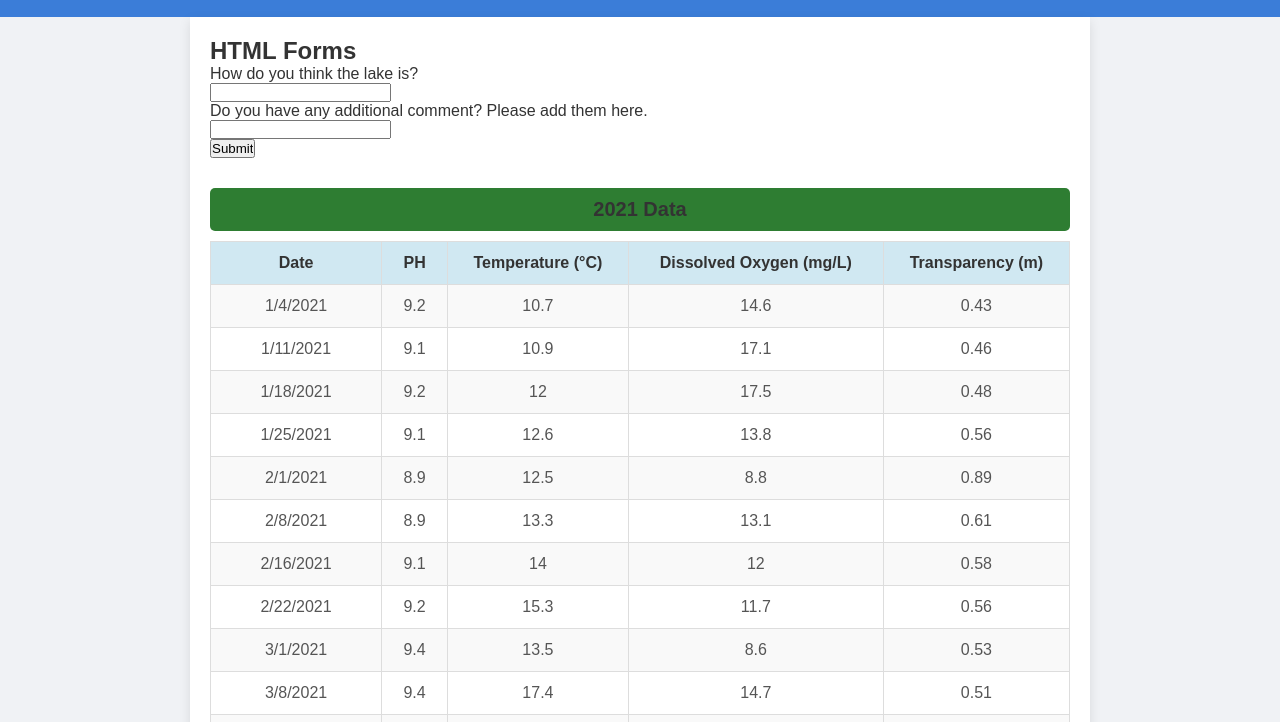
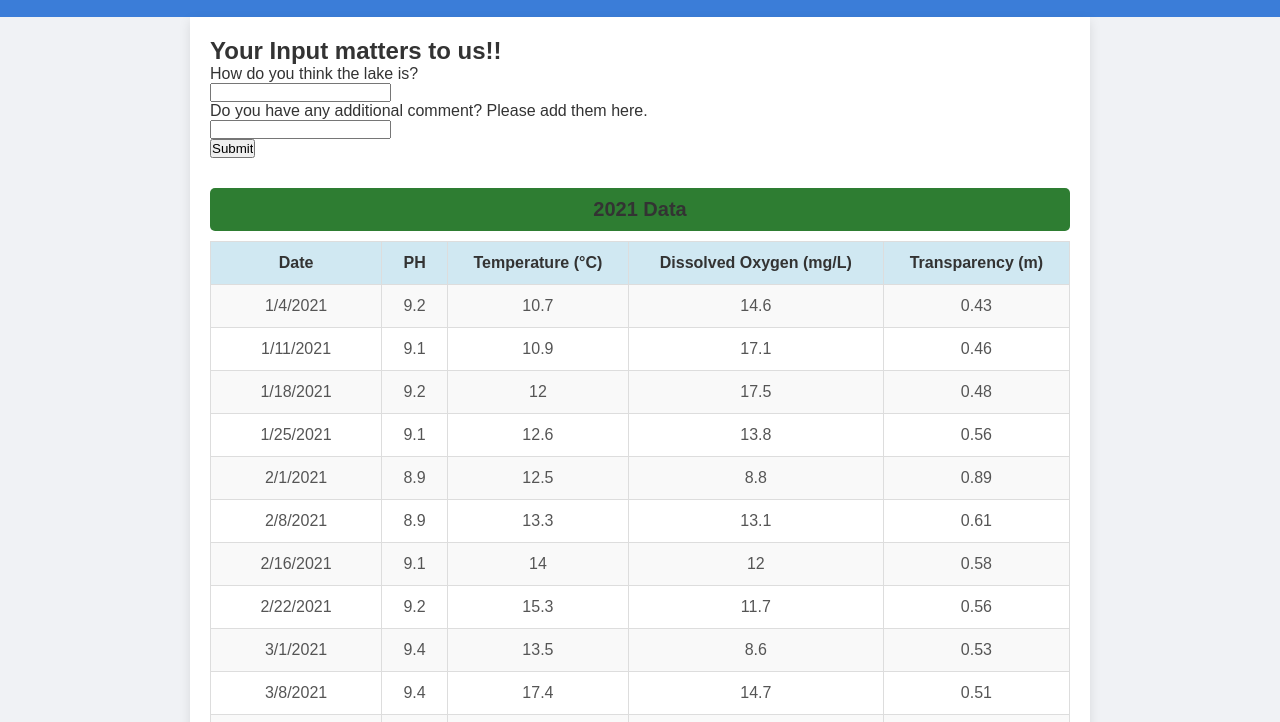
Before and after one commit to abbhijitv/Lake-Data, a plain HTML site: page index.html in a window 1280 px wide. Shown: the part 78-800 px from the top of the page. Drawn offline with nearby package versions, Linux system fonts and the light colour scheme.

Commit message:
Update index.html

```diff
--- a/index.html
+++ b/index.html
@@ -13,7 +13,7 @@
     </header>
     <main>
 
-<h2>HTML Forms</h2>
+<h2>Your Input matters to us!!</h2>
 
 <form>
   <label for="how">How do you think the lake is?</label><br>
```
